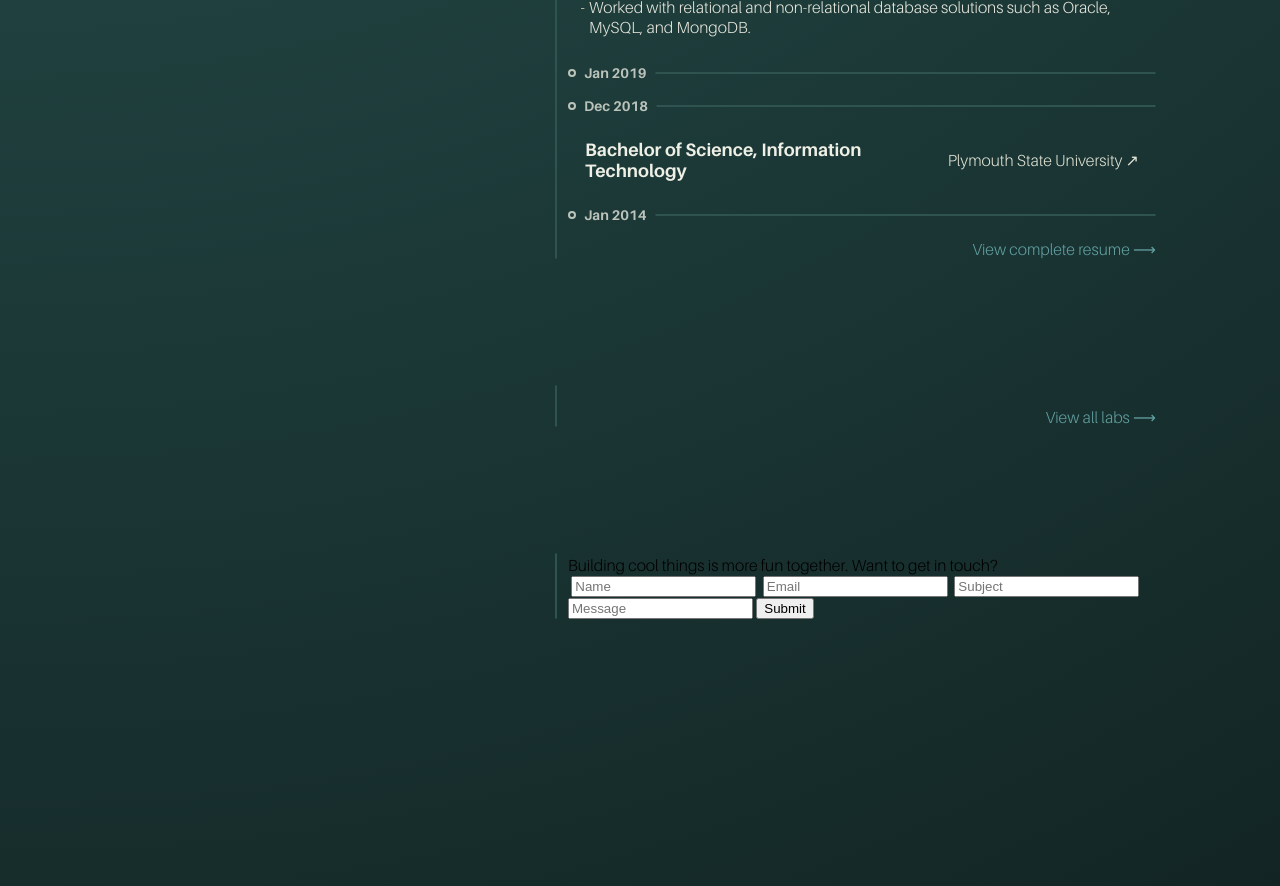
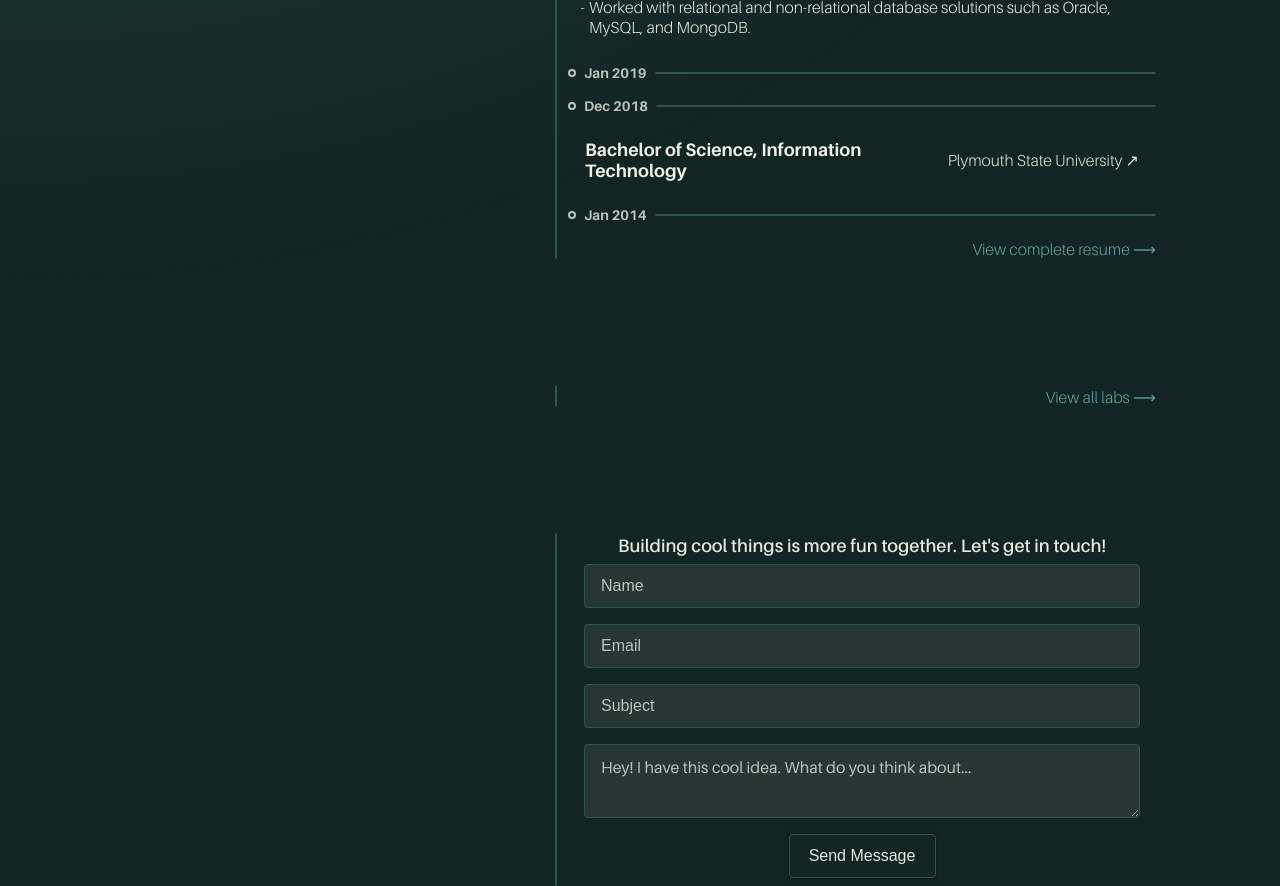
Before and after one commit to ravedaymond/portfolio-daveraymond.dev, a SvelteKit app in the folder frontend/: page / in a window 1280 px wide. Shown: the part 1320-2206 px from the top of the page. Before the commit the page ends 1939 px from the top, so only its background shows below. Built offline with nearby package versions, Linux system fonts and the light colour scheme.

Commit message:
Began styling contact form.

```diff
--- a/frontend/src/routes/+page.svelte
+++ b/frontend/src/routes/+page.svelte
@@ -33,13 +33,13 @@
 			</hgroup>
 			<div>
 				<figure class="portrait">
-					<figcaption>I am a <span>&nbsp;🖥️</span>Software Engineer</figcaption>
+					<figcaption>I am a<span>&nbsp;🖥️</span>Software Engineer</figcaption>
 					<div class="portrait-frame">
 						<img src="/images/portraits/a.png" alt="Black and white headshot." />
 					</div>
 				</figure>
 				<figure class="portrait">
-					<figcaption hidden>I am a <span>&nbsp;🌲</span>Outdoors Enthusiast</figcaption>
+					<figcaption hidden>I am an<span>&nbsp;🌲</span>Outdoors Enthusiast</figcaption>
 					<div class="portrait-frame">
 						<img
 							src="/images/portraits/b.png"
@@ -48,7 +48,7 @@
 					</div>
 				</figure>
 				<figure class="portrait">
-					<figcaption hidden>I am a <span>&nbsp;🚀</span>Space Nerd</figcaption>
+					<figcaption hidden>I am a<span>&nbsp;🚀</span>Space Nerd</figcaption>
 					<div class="portrait-frame">
 						<img
 							src="/images/portraits/c.png"
@@ -110,10 +110,10 @@
 		</header>
 		<nav class="select-off">
 			<ul>
-				<li class="nav-current"><a href="#about">About</a></li>
-				<li><a href="#experience">Experience</a></li>
-				<li><a href="#labs">Labs</a></li>
-				<li><a href="#contact">Contact</a></li>
+				<a href="#about"><li class="nav-current">About</li></a>
+				<a href="#experience"><li>Experience</li></a>
+				<a href="#labs"><li>Labs</li></a>
+				<a href="#contact"><li>Contact</li></a>
 			</ul>
 		</nav>
 	</div>
@@ -273,8 +273,10 @@
 			</div>
 		</section>
 		<section id="contact">
-			<h2 class="sr-only">Contact</h2>
-			<p>Building cool things is more fun together. Want to get in touch?</p>
+			<hgroup>
+				<h2 class="sr-only">Contact</h2>
+				<p>Building cool things is more fun together. Let's get in touch!</p>
+			</hgroup>
 			<form id="contact-form">
 				<label class="sr-only" for="contact-name">Name</label>
 				<input id="contact-name" placeholder="Name" required />
@@ -283,8 +285,8 @@
 				<label class="sr-only" for="contact-subject">Subject</label>
 				<input id="contact-subject" placeholder="Subject" required />
 				<label class="sr-only" for="contact-message">Message</label>
-				<input id="contact-message" placeholder="Message" required />
-				<input type="submit" />
+				<textarea id="contact-message" placeholder="Hey! I have this cool idea. What do you think about..." required></textarea>
+				<input type="submit" value="Send Message"/>
 			</form>
 		</section>
 	</main>
@@ -408,7 +410,7 @@
 	}
 
 	#mouse-gradient {
-		--size: 6000px;
+		--size: 250vw;
 		position: fixed;
 		display: flex;
 		border-radius: 50%;
@@ -417,7 +419,7 @@
 		background: radial-gradient(
 			circle,
 			var(--mouse-gradient) 0%,
-			var(--page-wrapper-background) 60%
+			var(--page-wrapper-background) 70%
 		);
 		pointer-events: none;
 		z-index: -1;
@@ -440,6 +442,7 @@
 			'. s m .'
 			'. f m .';
 		column-gap: 2em;
+		color: var(--text-primary);
 
 		background-color: var(--page-wrapper-background);
 		z-index: 0;
@@ -665,19 +668,19 @@
 		color: var(--nav-text-inactive);
 	}
 
-	nav > ul {
+	nav ul {
 		display: flex;
 		flex-direction: column;
 	}
 
-	nav > ul > li {
+	nav li {
 		display: inline-block;
 		font-size: 1.2em;
 		font-weight: 300;
 		list-style: none;
 	}
 
-	nav > ul > li::before {
+	nav li::before {
 		content: '';
 		display: inline-block;
 		vertical-align: middle;
@@ -688,20 +691,20 @@
 		transition-duration: 0.3s;
 	}
 
-	nav > ul > li:hover {
+	nav li:hover {
 		color: var(--nav-text-hover);
 	}
 
-	nav > ul > li:hover::before {
+	nav li:hover::before {
 		width: 32px;
 		border-color: var(--nav-indicator-hover);
 	}
 
-	nav > ul > li.nav-current {
+	nav li.nav-current {
 		color: var(--nav-text-active);
 	}
 
-	nav > ul > li.nav-current::before {
+	nav li.nav-current::before {
 		width: 32px;
 		border-color: var(--nav-indicator-active);
 	}
@@ -717,6 +720,11 @@
 		flex-direction: column;
 		padding-top: var(--content-padding);
 		padding-left: 12px;
+	}
+
+	main > section > hgroup {
+		display: flex;
+		flex-direction: column;
 	}
 
 	main > section::before {
@@ -749,7 +757,6 @@
 
 	#about p {
 		margin: 8px 0;
-		color: var(--text-primary);
 	}
 
 	#experience > time {
@@ -805,6 +812,7 @@
 		padding: 8px 16px;
 		border: 1px solid transparent;
 		border-radius: 4px;
+		box-shadow: 1px 1px 4px transparent;
 		background:
 			linear-gradient(var(--prop-exp-details-bg-color), var(--prop-exp-details-bg-color))
 				padding-box,
@@ -816,12 +824,14 @@
 				border-box;
 		--t: 0.6s;
 		transition:
+			box-shadow var(--t),
 			--prop-exp-details-bg-color var(--t),
 			--prop-exp-details-border-color-1 var(--t),
 			--prop-exp-details-border-color-2 var(--t);
 	}
 
 	.exp-details:hover {
+		box-shadow: 1px 1px 4px var(--portrait-frame-shadow);
 		--prop-exp-details-bg-color: var(--mouse-gradient);
 		--prop-exp-details-border-color-1: var(--main-section-border);
 		--prop-exp-details-border-color-2: var(--header-heading);
@@ -878,6 +888,78 @@
 		color: var(--exp-details-list-style-color);
 	}
 
+	#contact > hgroup > p {
+		align-self: center;
+		font-size: 18px;
+		font-weight: 500;
+	}
+
+	#contact-form {
+		display: flex;
+		flex-direction: column;
+		align-items: stretch;
+	}
+
+	#contact-form input,
+	#contact-form textarea {
+		font-size: 16px;
+		margin: 8px 16px;
+		padding: 12px 16px;
+		color: var(--text-primary);
+		background-color: var(--exp-details-background);
+		border: 1px solid var(--exp-details-border);
+		border-radius: 4px;
+	}
+
+	#contact-form input:focus, #contact-form textarea:focus {
+		outline: 1px solid var(--header-heading);
+
+	}
+
+	#contact-form input::placeholder,
+	#contact-form textarea::placeholder {
+		color: var(--text-suppressed);
+	}
+
+	#contact-form textarea {
+		font-family: inherit;
+		font-size: inherit;
+		min-height: 3em;
+		max-height: 15em;
+		resize: vertical;
+	}
+
+	#contact-form input[type="submit"] {
+		align-self: center;
+		width: 25%;
+		/* border: 1px solid transparent; */
+		cursor: pointer;
+		box-shadow: 0 1px 4px var(--portrait-frame-shadow);
+		background:
+			linear-gradient(var(--prop-exp-details-bg-color), var(--prop-exp-details-bg-color))
+				padding-box,
+			linear-gradient(
+					30deg,
+					var(--prop-exp-details-border-color-1),
+					var(--prop-exp-details-border-color-2)
+				)
+				border-box;
+		--t: 0.6s;
+		transition:
+			box-shadow var(--t),
+			--prop-exp-details-bg-color var(--t),
+			--prop-exp-details-border-color-1 var(--t),
+			--prop-exp-details-border-color-2 var(--t);
+	}
+
+	#contact-form input[type="submit"]:hover {
+		border: 1px solid transparent;
+		box-shadow: 0 2px 4px var(--portrait-frame-shadow);
+		--prop-exp-details-bg-color: var(--mouse-gradient);
+		--prop-exp-details-border-color-1: var(--main-section-border);
+		--prop-exp-details-border-color-2: var(--header-heading);
+	}
+
 	footer {
 		position: sticky;
 		top: calc(100% - var(--content-padding));
```
